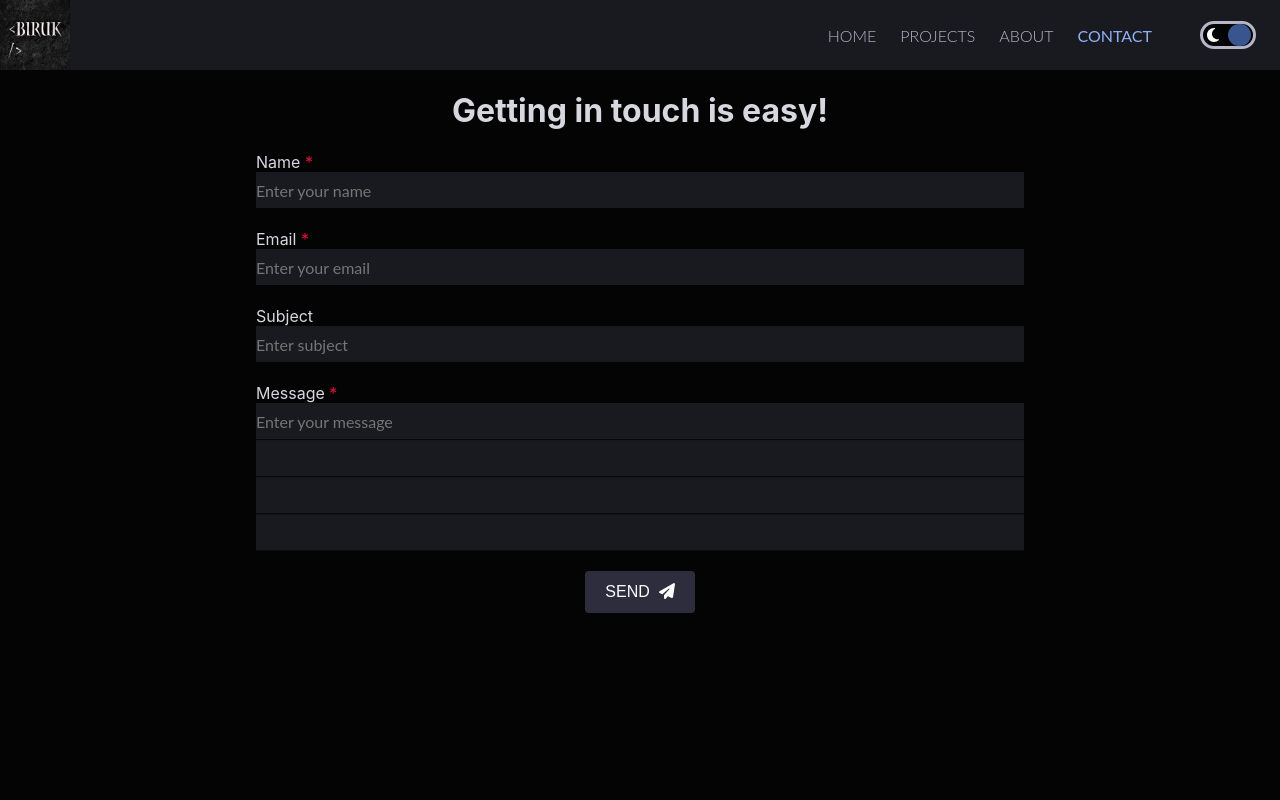
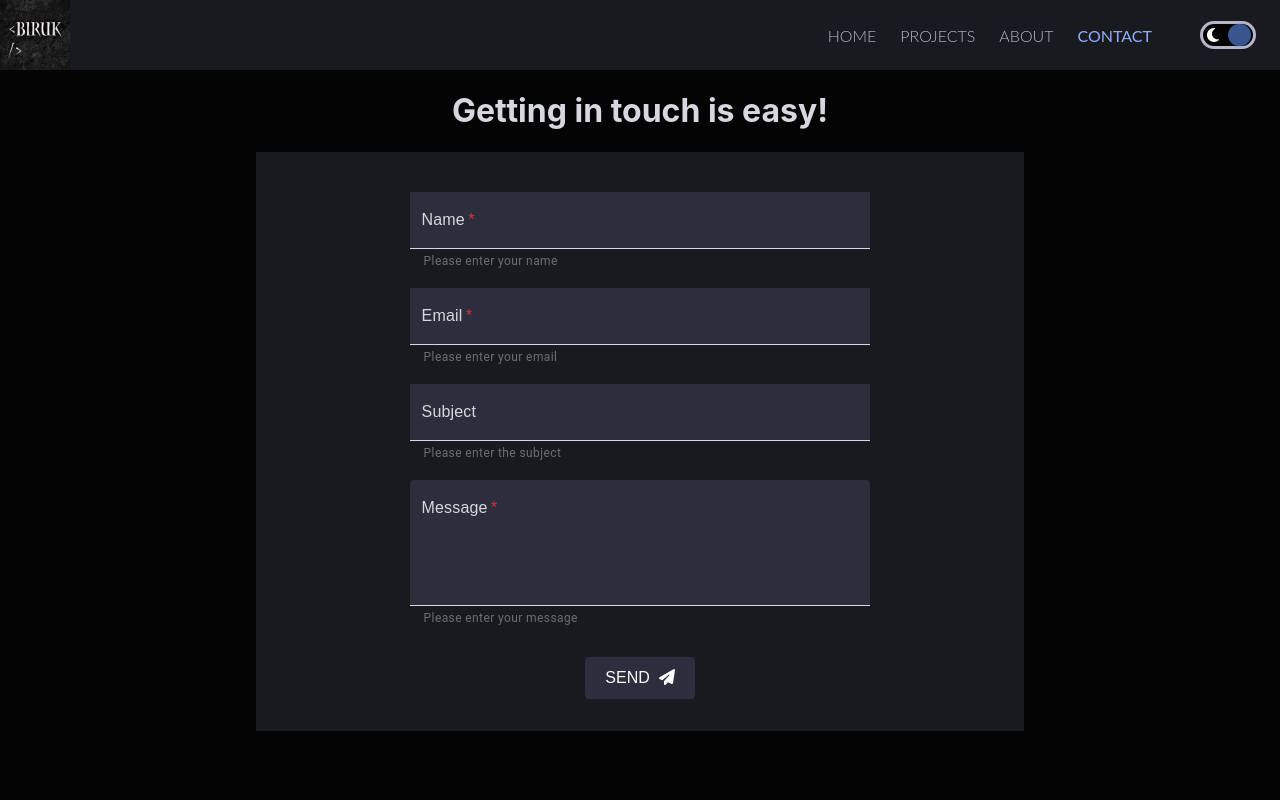
Before and after one commit to Know-Thyself/next-portfolio, a Next.js app: page /contact in a window 1280 px wide. Shown: the top 800 px of the page. Built offline with nearby package versions, Linux system fonts and the light colour scheme.

Commit message:
improved contact form

```diff
--- a/pages/contact.js
+++ b/pages/contact.js
@@ -1,15 +1,29 @@
 import { useState } from 'react'
 import Head from 'next/head'
 import styles from '../styles/contact.module.css'
-// import Box from '@mui/material/Box'
+import Box from '@mui/material/Box'
 import Alert from '@mui/material/Alert'
 import TextField from '@mui/material/TextField'
-import TextareaAutosize from 'react-textarea-autosize'
 import { FontAwesomeIcon } from '@fortawesome/react-fontawesome'
 import { faPaperPlane } from '@fortawesome/free-solid-svg-icons'
 import { config } from '@fortawesome/fontawesome-svg-core'
 import '@fortawesome/fontawesome-svg-core/styles.css'
 config.autoAddCss = false
+import { ThemeProvider, createTheme } from '@mui/material/styles'
+export const theme = createTheme({
+	components: {
+		MuiFormLabel: {
+			styleOverrides: {
+				asterisk: {
+					color: '#db3131',
+					'&$error': {
+						color: '#db3131',
+					},
+				},
+			},
+		},
+	},
+})
 
 const Contact = () => {
 	const [formInputs, setFormInputs] = useState({
@@ -47,13 +61,13 @@ const Contact = () => {
 		if (!formInputs.email) {
 			tempErrors['email'] = {
 				isError: true,
-				errorMessage: 'Email field can not be empty',
+				errorMessage: 'Email is required',
 			}
 			isValid = false
 		} else if (!isEmail(formInputs.email)) {
 			tempErrors['email'] = {
 				isError: true,
-				errorMessage: 'Please enter a valid email',
+				errorMessage: 'Invalid email!',
 			}
 			isValid = false
 		}
@@ -106,102 +120,117 @@ const Contact = () => {
 			</Head>
 			<main className={styles.main}>
 				<h1>Getting in touch is easy!</h1>
-				<form onSubmit={handleSubmit} className={styles.form}>
-					<label htmlFor='name' className={styles.required}>
-						Name
-					</label>
-					<input
-						id='name'
-						type='text'
+				<ThemeProvider theme={theme}>
+					<Box
+						className={styles.box}
+						component='form'
+						sx={{
+							'& .MuiTextField-root': {
+								m: 1,
+								width: '60%',
+							},
+						}}
+						noValidate
+						autoComplete='off'
+					>
+						<TextField
+							className={styles.textField}
+							required
+							label='Name'
+							variant='filled'
 							name='name'
-						placeholder='Enter your name'
-						autoComplete='off'
 							value={formInputs.name}
 							onChange={handleChange}
+							error={errors.name}
+							helperText={
+								errors['name']
+									? 'Name is required - can not be empty'
+									: 'Please enter your name'
+							}
+							InputProps={{ disableUnderline: true }}
+							sx={{
+								'& .MuiFormHelperText-root': {
+									color: 'var(--helper-text-color)',
+								},
+							}}
 						/>
-					{errors.name && (
-						<Alert
-							className={styles['error-alert']}
-							severity='error'
-							onClose={() =>
-								setErrors((values) => ({ ...values, ['name']: false }))
-							}
-						>
-							<strong>Failure!</strong> — Name field should not be empty!
-						</Alert>
-					)}
-					<br />
-					<label htmlFor='email' className={styles.required}>
-						Email
-					</label>
-					<input
-						id='email'
-						type='text'
+						<TextField
+							className={styles.textField}
+							required
+							label='Email'
+							variant='filled'
 							name='email'
-						placeholder='Enter your email'
-						autoComplete='off'
 							value={formInputs.email}
 							onChange={handleChange}
+							error={errors.email}
+							helperText={
+								errors['email']
+									? errors.email.errorMessage
+									: 'Please enter your email'
+							}
+							InputProps={{ disableUnderline: true }}
+							sx={{
+								'& .MuiFormHelperText-root': {
+									color: 'var(--helper-text-color)',
+								},
+							}}
 						/>
-					{errors.email && errors.email.isError && (
-						<Alert
-							className={styles['error-alert']}
-							severity='error'
-							onClose={() =>
-								setErrors((values) => ({ ...values, ['email']: false }))
-							}
-						>
-							<strong>Failure!</strong> — {errors.email.errorMessage}!
-						</Alert>
-					)}
-					<br />
-					<label htmlFor='subject'>Subject</label>
-					<input
-						id='subject'
-						type='text'
+						<TextField
+							className={styles.textField}
+							label='Subject'
+							variant='filled'
 							name='subject'
-						placeholder='Enter subject'
-						autoComplete='off'
 							value={formInputs.subject}
 							onChange={handleChange}
+							helperText='Please enter the subject'
+							InputProps={{ disableUnderline: true }}
+							sx={{
+								'& .MuiFormHelperText-root': {
+									color: 'var(--helper-text-color)',
+								},
+							}}
+						/>
+						<TextField
+							required
+							className={`${styles.message} ${styles.textField}`}
+							label='Message'
+							variant='filled'
+							multiline
+							rows={4}
+							name='message'
+							value={formInputs.message}
+							onChange={handleChange}
+							error={errors.message}
+							helperText={
+								errors['message']
+									? 'Message is required'
+									: 'Please enter your message'
+							}
+							InputProps={{ disableUnderline: true }}
+							sx={{
+								'& .MuiFormHelperText-root': {
+									color: 'var(--helper-text-color)',
+								},
+								'& .Mui-error': {
+									color: '#f44336',
+								},
+								'& .MuiInputBase-root': {
+									color: 'var(--primary-text-color)',
+									borderBottom: '1px solid var(--primary-text-color)',
+									backgroundColor: 'var(--complementary-bg)',
+								},
+							}}
 						/>
 						<br />
-					<label htmlFor='message' className={styles.required}>
-						Message
-					</label>
-					<TextareaAutosize
-						className={styles.message}
-						minRows='4'
-						maxRows='8'
-						id='message'
-						type='text'
-						name='message'
-						placeholder='Enter your message'
-						autoComplete='off'
-						value={formInputs.message}
-						onChange={handleChange}
-						style={{ height: 'fit-content' }}
-					/>
-					{errors.message && (
-						<Alert
-							className={styles['error-alert']}
-							severity='error'
-							onClose={() =>
-								setErrors((values) => ({ ...values, ['message']: false }))
-							}
-						>
-							<strong>Failure!</strong> — Message field should not be empty!
-						</Alert>
-					)}
-					<br />
-					<button type='submit' className={styles.send}>
+						<button onClick={handleSubmit} className={styles.send}>
 							{buttonText} &nbsp;
 							<FontAwesomeIcon
 								icon={faPaperPlane}
 								className={styles['fa-paper-plane']}
 							/>
 						</button>
-				</form>
+					</Box>
+				</ThemeProvider>
 			</main>
 		</>
 	)
--- a/styles/contact.module.css
+++ b/styles/contact.module.css
@@ -13,50 +13,38 @@
   color: var(--primary-text-color);
 }
 
-.form {
+.box {
   display: flex;
   flex-direction: column;
+  align-items: center;
   width: 60%;
   margin: auto;
-  text-align: left;
+  background-color: var(--header-background);
+  /* background-color: var(--complementary-bg); */
+  padding: 2rem 0;
 }
-
-.form input,
-.message {
-  font-size: 1rem;
-  line-height: 2rem;
-  font-family: var(--primary-font-family);
-  border: none;
-  padding: 0;
-  line-height: 4ch;
-  background-color: var(--complementary-bg);
-  background-color: var(--header-background);
-  color: var(--primary-text-color);
-  background-image: linear-gradient(transparent, transparent calc(4ch - 1px), var(--primary-background) 0px);
-  background-size: 100% 4ch;
-  /* border-bottom: solid 1px var(--primary-text-color); */
-  vertical-align: bottom;
-  outline: none;
-  border: 0px;
-}
-
-.message {
-  line-height: 4ch;
-  background-image: linear-gradient(transparent, transparent calc(4ch - 1px), var(--primary-background) 0px);
-  background-size: 100% 4ch;
-  resize: none;
-}
-
 
 .required:after {
   content: " *";
   color: crimson;
 }
 
+.textField input {
+  color: var(--primary-text-color);
+  border-bottom: 1px solid var(--primary-text-color);
+  background-color: var(--complementary-bg);
+  font-family: var(--primary-font-family);
+}
+
+.textField label {
+  color: var(--primary-text-color);
+  font-family: var(--primary-font-family);
+}
+
 .send {
   background-color: var(--buttons-bg-color);
   color: var(--buttons-color);
-  font-family: var(--buttons-font-family);
+  font-family: var(--primary-font-family);
   text-transform: uppercase;
   font-size: 1rem;
   font-weight: 300;
--- a/styles/globals.css
+++ b/styles/globals.css
@@ -44,6 +44,7 @@ font-family: 'Source Sans Pro', sans-serif;
 	--secondary-font-family: 'Lato',
 		sans-serif;
 	--primary-text-color: #0f0700;
+	--helper-text-color: #5e5e5f;
 	--secondary-font-weight: 600;
 	--secondary-text-color: black;
 	--nav-links-color: #202537;
@@ -69,8 +70,8 @@ font-family: 'Source Sans Pro', sans-serif;
 	--about-image-bg: url('/images/background-destination-desktop.jpg');
 	--hero-banner-text: 'Playfair Display', serif;
 	--primary-font-family: 'Montserrat', sans-serif;
-	--primary-font-family: 'Lato',
-		sans-serif;
+	/* --primary-font-family: 'Lato',
+		sans-serif; */
 	--buttons-font-family: 'Poppins', sans-serif;
 	--buttons-bg-color: #2d2d3d;
 	--buttons-hover-bg: #191920;
@@ -82,6 +83,7 @@ font-family: 'Source Sans Pro', sans-serif;
 	--secondary-text-color: #FCFCFD;
 	--active-nav-link: #8FAFF5;
 	--nav-links-color: #B6B6C8;
+	--helper-text-color: #6e6e70;
 	--nav-links-font-weight: 300;
 	--active-nav-link-font-weight: 400;
 	/* --radio-btn-bg: #191920; */
```
Lines whose indentation alone changed are shown as unchanged.
